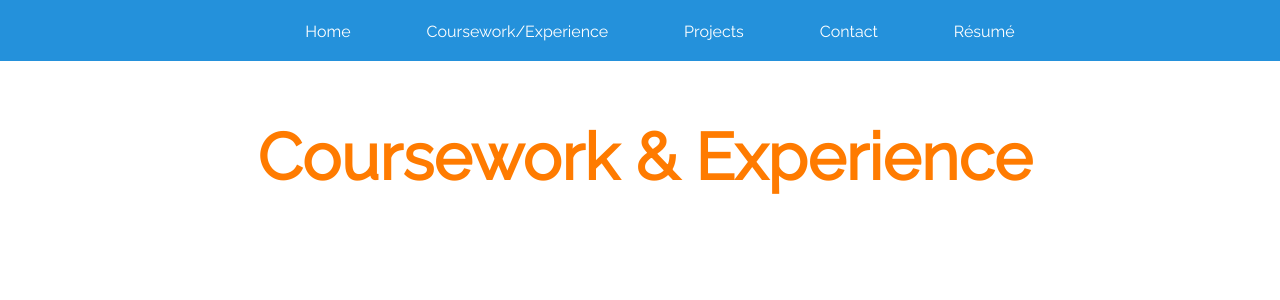
After one commit to ksyadav01/personal-website, a Flask app: page /contact in a window 1280 px wide. The commit adds this page. Shown: the top 300 px of the page. Run offline with Flask 2, Linux system fonts and the light colour scheme.

Commit message:
Updates to contact page

```diff
--- a/app/routes.py
+++ b/app/routes.py
@@ -38,6 +38,11 @@ def coursework_experience():
 @app.route('/projects')
 def projects():
     return render_template('projects.html')
+
+
+@app.route('/contact')
+def contact():
+    return render_template('contact.html')
 
 
 @app.route('/projects/karan.gg')
--- /dev/null
+++ b/app/static/styles/contact.css
@@ -0,0 +1,64 @@
+@import url('https://fonts.googleapis.com/css2?family=Lato&display=swap');
+@import url('https://fonts.googleapis.com/css2?family=Ubuntu+Mono&display=swap');
+@import url('https://fonts.googleapis.com/css2?family=Raleway:ital,wght@0,400;1,300&display=swap');
+#name{
+    color: white;
+    text-align: center;
+    /*font-family: 'Leto', sans-serif;*/
+    font-family: 'Raleway', sans-serif;
+}
+#karangg-header{
+    color: Black;
+    text-align: center;
+    /* font-family: 'Leto', sans-serif;*/
+    font-family: 'Raleway', sans-serif;
+}
+.nav-bar{
+    background-color: #2491db;
+    position: fixed;
+    border-width: 0px;
+    width: 100%;
+    height: 75px;
+    margin-top: -22px;
+    margin-left: -8px;
+    z-index: 10;
+}
+.nav-bar a {
+    font-size: 16px;
+    color: white;
+    padding: 14px 16px;
+    text-decoration: none;
+    font-family: 'Raleway', sans-serif;
+}
+nav{
+    background-color: #2491db;
+}
+nav ul{
+    text-align: center;
+}
+ul{
+    list-style:none;
+}
+nav ul li{
+    display: inline-block;
+    padding: 20px;
+    color: white;
+    font-family: Arial;
+    transition: .2s ease-out;
+}
+li:hover{
+    background-color: rgb(255, 123, 0);
+}
+.main-header{
+    width: 99.5%;
+    position: absolute;
+    top: 75px;
+
+}
+.main-header h1{
+    text-align: center;
+    font-family: 'Raleway', sans-serif;
+    font-size: 65px;
+    color:rgb(255, 123, 0);
+    /*text-shadow: 1px 1px rgb(255, 123, 0);*/
+}
--- /dev/null
+++ b/app/templates/contact.html
@@ -0,0 +1,30 @@
+<!DOCTYPE html>
+<html lang="en">
+<head>
+    <link rel="stylesheet" type="text/css" href="{{ url_for('static',filename='styles/contact.css') }}">
+    <meta charset="UTF-8">
+    <title>Home</title>
+</head>
+<body>
+
+<div>
+    <div class="nav-bar">
+        <!--
+        <h1 id="name"> Karan Yadav</h1>-->
+        <nav>
+            <ul>
+                <li><a href="/home">Home</a></li>
+                <li><a href="/coursework_experience">Coursework/Experience</a></li>
+                <li><a href="/projects">Projects</a></li>
+                <li><a href="/contact">Contact</a></li>
+                <li><a href="/resume">Résumé</a></li>
+            </ul>
+        </nav>
+    </div>
+</div>
+<div class="main-header">
+    <h1>Coursework & Experience</h1>
+</div>
+<div class="container">
+
+</div>
--- a/app/templates/projects.html
+++ b/app/templates/projects.html
@@ -3,7 +3,7 @@
 <head>
     <link rel="stylesheet" type="text/css" href="{{ url_for('static',filename='styles/projects.css') }}">
     <meta charset="UTF-8">
-    <title>Home</title>
+    <title>Projects</title>
 </head>
 <body>
 
```
